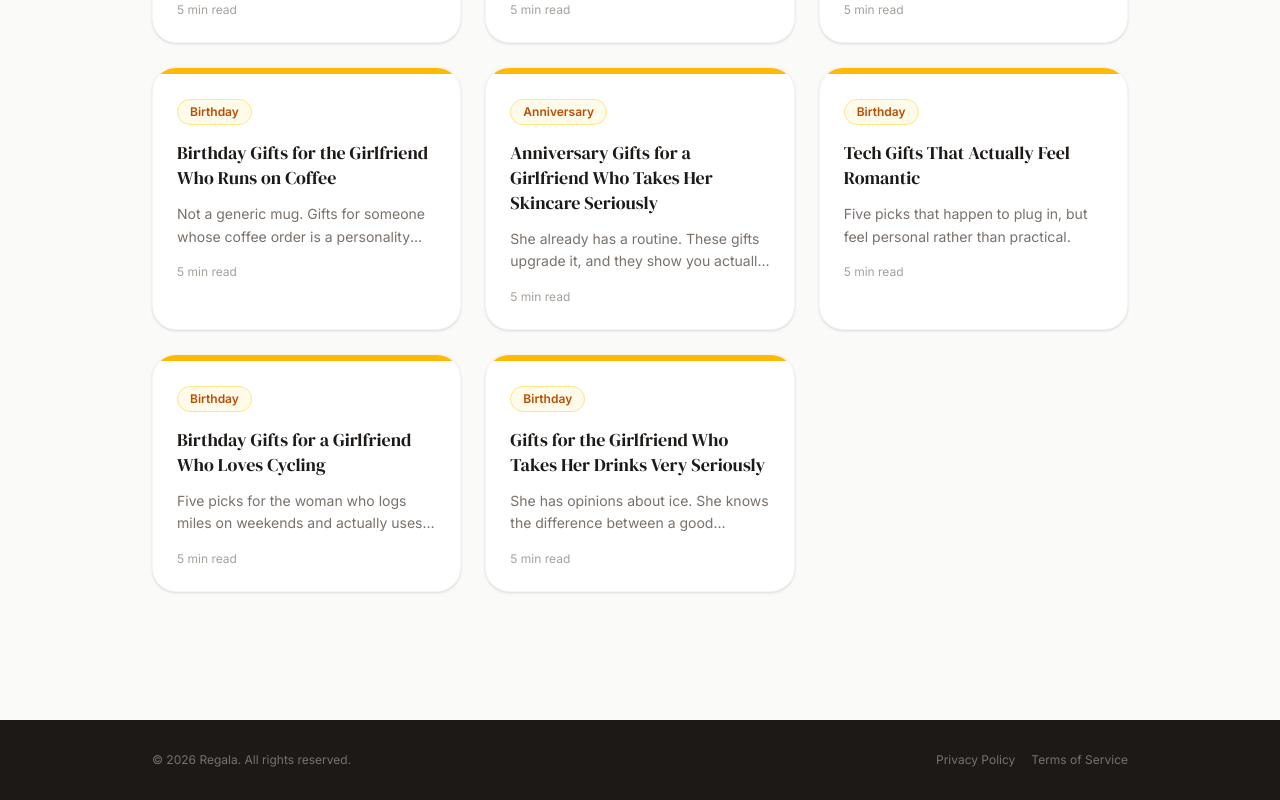
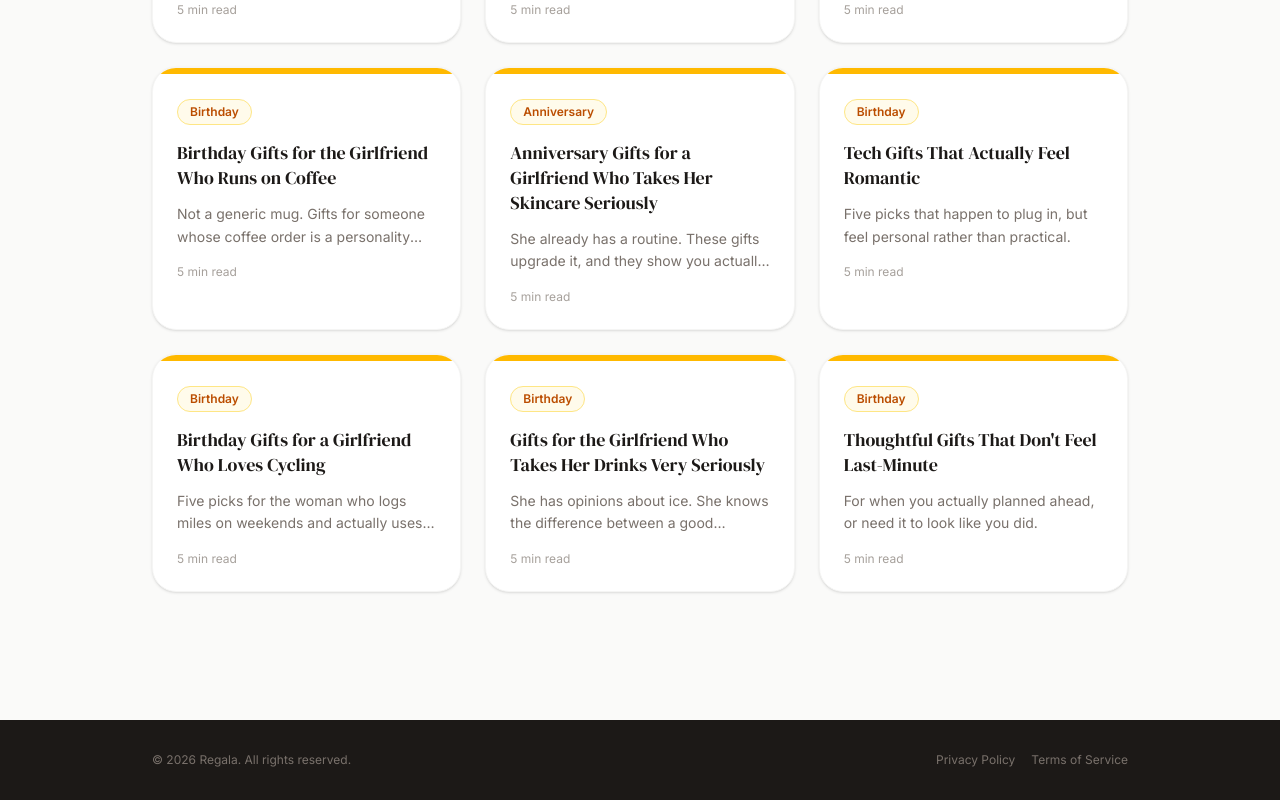
Before and after one commit to CAMGREEN637/gift-ai-frontend, a Next.js app: page /blog in a window 1280 px wide. Shown: the part 2598-3398 px from the top of the page. Built offline with nearby package versions, Linux system fonts and the light colour scheme; no server answers.

Commit message:
thoughtful gifts

```diff
--- a/content/articles.ts
+++ b/content/articles.ts
@@ -2723,6 +2723,82 @@ export const SAMPLE_ARTICLES: GiftArticle[] = [
       { type: "cta" }
     ]
   },
+// ============================================================================
+  // GIFTS — THOUGHTFUL / NOT LAST-MINUTE
+  // ============================================================================
+  {
+    slug: "thoughtful-gifts-that-dont-feel-last-minute",
+    title: "Thoughtful Gifts That Don't Feel Last-Minute",
+    excerpt: "For when you actually planned ahead, or need it to look like you did.",
+    occasion: "birthday",
+    interests: ["home_decor", "music", "photography", "wellness"],
+    readTime: "5 min read",
+    publishedAt: "2026-05-23",
+    relatedArticles: [
+      "birthday-gifts-hard-to-shop-for",
+      "anniversary-gifts-personal",
+      "gifts-under-100-high-end",
+      "tech-gifts-that-feel-thoughtful"
+    ],
+    sections: [
+      {
+        type: "text",
+        heading: "What makes a gift look thought-through",
+        body: "There is a tell that most people miss: a last-minute gift solves a generic problem. It is useful in a way that has nothing to do with her specifically. A thoughtful gift, by contrast, requires knowing something about the person, making a decision, or putting in effort that she can actually see. It does not have to be expensive. It has to be the kind of thing where, when she opens it, the first thought is not just \"I like this\" but \"he actually thought about me.\""
+      },
+      {
+        type: "text",
+        heading: "Five gifts that read as considered, not convenient",
+        body: "These five picks span a wide range of prices and occasions, but they all share the same quality: each one requires something from you beyond clicking add to cart. A song you chose. Her name. Photos you curated. An activity you planned around her. That extra step is exactly what separates a gift she will remember from one she will politely thank you for."
+      },
+      {
+        type: "picks",
+        gifts: [
+          {
+            name: "Personalized Acrylic Music Plaque",
+            price: "$8.00",
+            reason: "A custom plaque engraved with the album art and scan code of any song you choose, so she can hold her phone up to it and play the track instantly. The gift is the song choice. Pick the one from your first date, the one she plays on repeat, or the one that means something only the two of you would understand, and suddenly an eight-dollar piece of acrylic becomes one of the most personal things you have ever given her.",
+            url: "https://www.amazon.com/Personalized-Acrylic-Spotify-Plaque-Custom/dp/B0BPJCMX8X?crid=12RCUAWUQTW3X&dib=eyJ2IjoiMSJ9.Q-d7K4AMvUzYGMa6SZCB0P3pjHiZfX7TqiGhsrFBOVCe5IfI4R0E5b41pzd7wt4LPVxP1fxgSW0wMTMSTOeEMJp40v3XLKdJBpWr_cXqM8Eo-V6H97X3GDgYgxrm7G9b7YKc7BL6ANxv3eLu7Vp3pF7UYnpbz7YWxmgDVHNS8c3FPB5u_fZl3Ql6X5Cm8U7OvQNGX6Bm5HpBxkz5JAWvWr2yBDFbNcZGxJkH_bF7y4tWJcBHXv3nMHSCrZCi4X9vJW5mBzLkPgDqHZGnJCxBMcNFBymvjR1Sm3Gy7LNl7K9hAsMOm7RQ1c.example&linkCode=ll2&tag=cbggiftapp637-20&linkId=music-plaque&language=en_US&ref_=as_li_ss_tl",
+            image_url: "https://m.media-amazon.com/images/I/81cLL5uaIPL._AC_SY300_SX300_QL70_FMwebp_.jpg"
+          },
+          {
+            name: "Personalized Gold Bar Name Bracelet",
+            price: "$27.00",
+            reason: "A dainty gold-filled bar bracelet engraved with her name, a date, or a word you choose. Jewelry always lands well, but personalized jewelry lands differently because it required a decision, not just a budget. She will wear it and know it was made for her specifically, which is a feeling that no bracelet pulled from a display case can replicate. At twenty-seven dollars it is also one of the better value gifts in the database relative to how it reads in person.",
+            url: "https://www.amazon.com/Personalized-Bracelet-Adjustable-Stainless-Engraved/dp/B08F7QXPQR?crid=1B57XHQFP2P7X&dib=eyJ2IjoiMSJ9.example&dib_tag=se&keywords=personalized+gold+bar+name+bracelet&qid=1775776297&sr=8-1&linkCode=ll2&tag=cbggiftapp637-20&linkId=gold-bar-bracelet&language=en_US&ref_=as_li_ss_tl",
+            image_url: "https://m.media-amazon.com/images/I/61eEdtBXI5L._AC_SY300_SX300_QL70_FMwebp_.jpg"
+          },
+          {
+            name: "Pressed Flower Art Kit",
+            price: "$31.99",
+            reason: "A complete kit for pressing and framing flowers, with everything she needs to turn blooms from the garden, a bouquet, or a meaningful occasion into preserved wall art. This is a gift that works on two levels: the kit itself is beautiful and genuinely well-made, and the implication that you thought she would enjoy making something with it shows a level of attention to who she is. If you give it with a fresh bouquet and suggest she try it with the flowers, it becomes a plan, not just a product.",
+            url: "https://www.amazon.com/dp/B09TQRK49Z?tag=cbggiftapp637-20",
+            image_url: "https://m.media-amazon.com/images/I/91K6A7TnAuL._AC_SX679_.jpg"
+          },
+          {
+            name: "Personalized Engraved Wooden Keepsake Box",
+            price: "$49.00",
+            reason: "A wooden box engraved with her name, a date, initials, or a short phrase, sized for jewelry, letters, photos, or whatever she wants to keep. Keepsake boxes are one of those gifts where the value is almost entirely in what you engrave on the outside: a generic message makes it feel like a prop, but the right words make it something she keeps on her dresser for years. Think about what you want her to read every time she opens it, and this becomes one of the most lasting things you can give.",
+            url: "https://www.amazon.com/dp/B08C7PJQPX?tag=cbggiftapp637-20",
+            image_url: "https://m.media-amazon.com/images/I/816jS1pUXuL._AC_SY300_SX300_QL70_FMwebp_.jpg"
+          },
+          {
+            name: "10 Inch WiFi Digital Photo Frame",
+            price: "$119.00",
+            reason: "A WiFi-enabled digital frame you load with photos from your camera roll before you ever hand it to her, so it arrives already cycling through pictures of the two of you. The setup is twenty minutes of your time. The result is a gift that is running the moment she plugs it in, showing her exactly what you chose to put on it, which tells its own story. You can add new photos remotely any time after that, which means the gift keeps getting updated long after the birthday is over.",
+            url: "https://www.amazon.com/dp/B01N7ENHO6?tag=cbggiftapp637-20",
+            image_url: "https://m.media-amazon.com/images/I/811cSLz1f2L._AC_SY300_SX300_QL70_FMwebp_.jpg"
+          }
+        ]
+      },
+      {
+        type: "text",
+        heading: "The card matters more than you think",
+        body: "Whatever you give, write two or three sentences about why you chose it. Not an essay, just enough to explain the thought behind it. That context is the difference between a gift that feels considered and one that just happens to be the right thing."
+      },
+      { type: "cta" }
+    ]
+  },
 ];
 
 // ============================================================================
```
